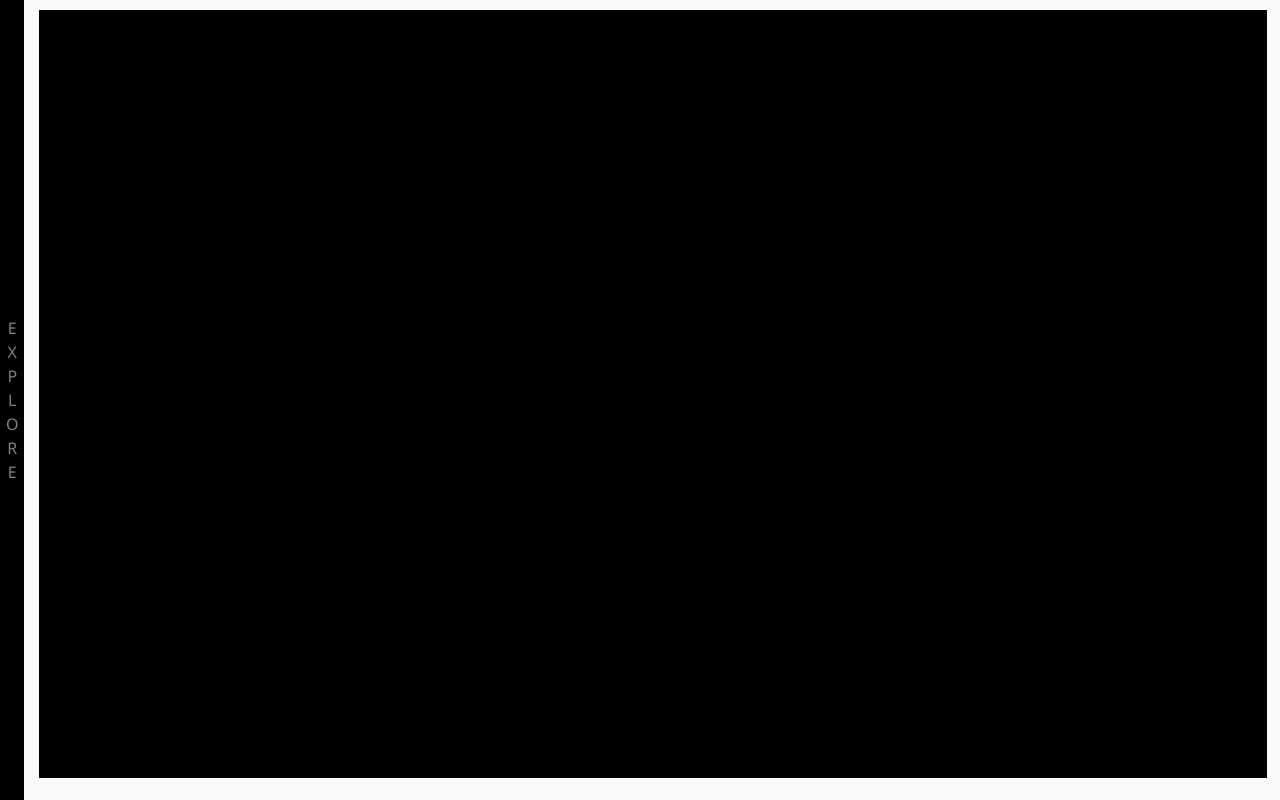
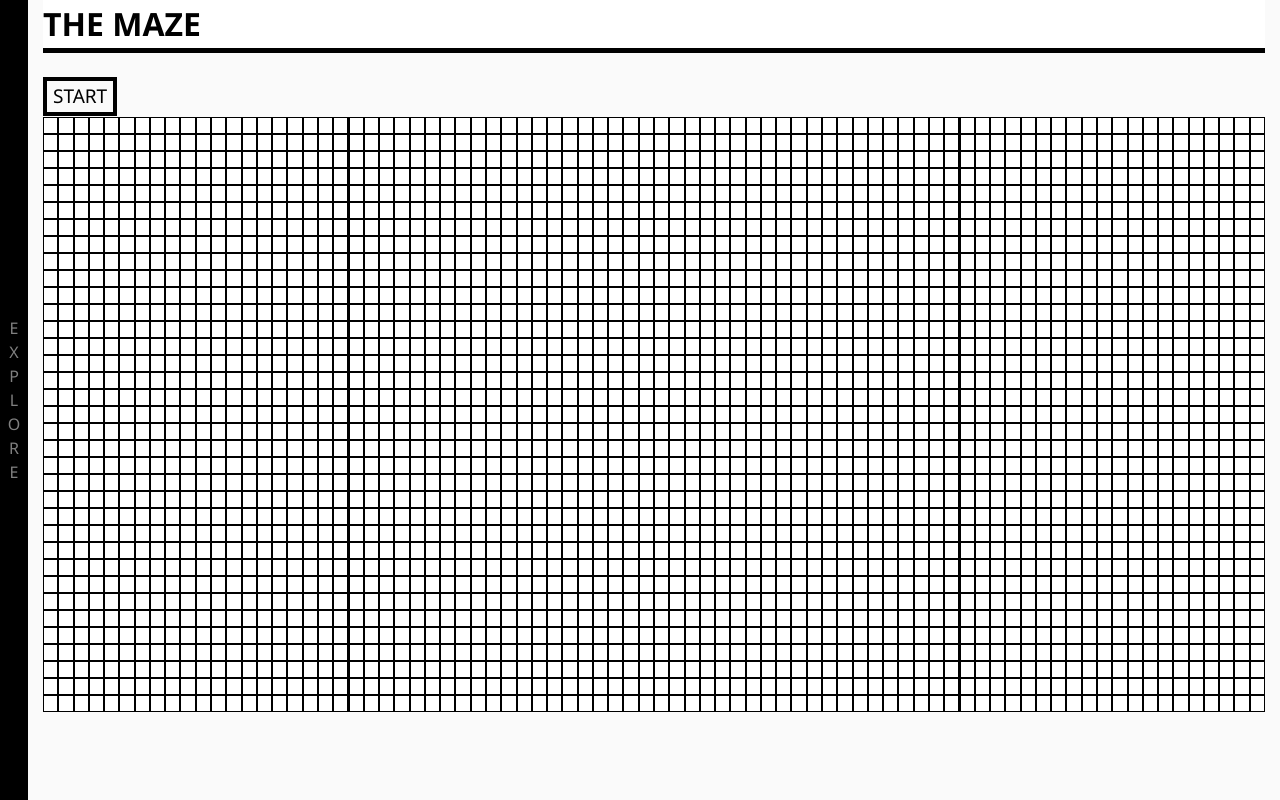
Before and after one commit to Cyber-Kakashi/algo-ventures, an Angular app: page /home/life in a window 1280 px wide. Before the commit this address led to /home/ants. Built offline with nearby package versions, Linux system fonts and the light colour scheme.

Commit message:
completed the game of life

```diff
--- a/src/app/app.component.ts
+++ b/src/app/app.component.ts
@@ -10,6 +10,6 @@ export class AppComponent implements OnInit {
   constructor(private router: Router) {}
 
   ngOnInit(): void {
-    this.router.navigate(['/home/ants']);
+    this.router.navigate(['/home/life']);
   }
 }
--- /dev/null
+++ b/src/app/home/game-of-life/game-of-life.component.html
@@ -0,0 +1,38 @@
+<div class="col-lg-12">
+  <div class="row title">THE MAZE</div>
+  <br />
+  <div class="row">
+    <div class="col-lg-6">
+      <button
+        mat-button
+        class="regular-button"
+        [disabled]="inProcess"
+        (click)="startGame()"
+      >
+        START</button
+      >&nbsp;
+    </div>
+  </div>
+</div>
+
+<div class="col-lg-12">
+  <div class="grid-container">
+    <mat-grid-list
+      class="grid-list"
+      *ngFor="let list of tiles"
+      gutterSize="0px"
+      [cols]="rows"
+      rowHeight="17px"
+    >
+      <mat-grid-tile
+        *ngFor="let tile of list"
+        [colspan]="tile.cols"
+        [rowspan]="tile.rows"
+        [class.black]="tile.val === 1"
+        class="tile"
+        (click)="setGame(tile)"
+      >
+      </mat-grid-tile>
+    </mat-grid-list>
+  </div>
+</div>
--- /dev/null
+++ b/src/app/home/game-of-life/game-of-life.component.scss
@@ -0,0 +1,30 @@
+.title {
+  background-color: var(--white);
+  border-bottom: 5px solid var(--black);
+  color: var(--black);
+  font-size: 32px;
+  font-weight: 700;
+  margin: 0;
+}
+
+.grid-container {
+  background-color: black;
+}
+
+.grid-list {
+  margin-bottom: 0px;
+}
+
+.tile-border {
+  border: 3px solid;
+  border-radius: 1px;
+}
+
+.tile {
+  background-color: white;
+  border: 1px solid black;
+}
+
+.black {
+  background-color: black !important;
+}
--- /dev/null
+++ b/src/app/home/game-of-life/game-of-life.component.ts
@@ -0,0 +1,115 @@
+import { ChangeDetectorRef, Component, OnInit } from '@angular/core';
+
+export interface Tile {
+  cols: number;
+  rows: number;
+  val: number;
+}
+
+export enum Status {
+  initialized = -1,
+  visited = -9,
+}
+
+export enum Color {
+  white = 'white',
+  black = 'gray',
+}
+
+@Component({
+  selector: 'app-game-of-life',
+  templateUrl: './game-of-life.component.html',
+  styleUrls: ['./game-of-life.component.scss']
+})
+export class GameOfLifeComponent implements OnInit {
+
+  columns = 35;
+  rows = 80;
+  tiles: Array<Array<Tile>> = [];
+  newTiles: Array<Array<Tile>> = [];
+  list = [];
+  count = 0;
+  speed = 60;
+  generation = 0;
+  run = true;
+
+  constructor(private cd: ChangeDetectorRef) {}
+
+  ngOnInit(): void {
+    this.resetGrid();
+  }
+
+  // Remember that x => j and y => i
+  resetGrid(): void {
+    this.tiles = [];
+    for (let i = 0; i < this.columns; i++) {
+      for (let j = 0; j < this.rows; j++) {
+        this.list.push(
+          this.createNewTile(0)
+        );
+      }
+      this.tiles.push(this.list);
+      this.list = [];
+    }
+    this.newTiles = undefined;
+  }
+
+  async startGame(): Promise<any> {
+    this.generation = 0;
+    while (this.generation < 100) {
+      this.newTiles = this.deepCloneArray(this.tiles);
+      for (let i = 0; i < this.columns; i++) {
+        for (let j = 0; j < this.rows; j++) {
+          if (!this.newTiles[i][j].val && this.totalNeighbors(i, j) === 3) {
+            this.newTiles[i][j].val = 1;
+          }else if (this.newTiles[i][j].val && (this.totalNeighbors(i, j) > 3 || this.totalNeighbors(i, j) < 2)) {
+            this.newTiles[i][j].val = 0;
+          }
+        }
+      }
+      this.generation += 1;
+      await this.delay(0);
+      this.tiles = this.deepCloneArray(this.newTiles);
+    }
+  }
+
+
+  totalNeighbors(x: number, y: number): number {
+    let nbrs = 0;
+    for (let i = -1; i <= 1; i++) {
+      for (let j = -1; j <= 1 ; j++) {
+        if (this.tiles[(x + i + this.columns) % this.columns][(y + j + this.rows) % this.rows].val) {
+          nbrs += 1;
+        }
+      }
+    }
+    if (this.tiles[x][y].val) {
+      nbrs -= 1;
+    }
+    return nbrs;
+  }
+
+  deepCloneArray(array: Array<Array<Tile>>): Array<Array<Tile>> {
+    return array.map((x) => {
+      let list: Array<Tile>;
+      list = x.map((y) => Object.assign({}, y));
+      return list;
+    });
+  }
+
+  createNewTile(val): Tile {
+    return {
+      cols: 1,
+      rows: 1,
+      val,
+    };
+  }
+
+  setGame(tile: Tile): void {
+    tile.val = 1;
+  }
+
+  async delay(ms: number): Promise<any> {
+    return new Promise((resolve) => setTimeout(resolve, ms));
+  }
+}
--- a/src/app/home/home-routing.module.ts
+++ b/src/app/home/home-routing.module.ts
@@ -3,6 +3,7 @@ import { Routes, RouterModule } from '@angular/router';
 import { HomeComponent } from './home.component';
 import { MazeTraversalComponent } from './maze-traversal/maze-traversal.component';
 import { AntsComponent } from './ants/ants.component';
+import { GameOfLifeComponent } from './game-of-life/game-of-life.component';
 
 const routes: Routes = [
   {
@@ -18,6 +19,10 @@ const routes: Routes = [
         path: 'ants',
         component: AntsComponent,
       },
+      {
+        path: 'life',
+        component: GameOfLifeComponent,
+      },
     ],
   },
 ];
--- a/src/app/home/home.component.html
+++ b/src/app/home/home.component.html
@@ -2,7 +2,8 @@
   <mat-sidenav #sidenav mode="over">
     <button mat-button class="nav-links" (click)="antSim()">ANT SIM</button
     ><br />
-    <button mat-button class="nav-links" (click)="maze()">THE MAZE</button>
+    <button mat-button class="nav-links" (click)="maze()">THE MAZE</button><br>
+    <button mat-button class="nav-links" (click)="life()">THE LIFE</button>
   </mat-sidenav>
 
   <mat-sidenav-content>
--- a/src/app/home/home.component.ts
+++ b/src/app/home/home.component.ts
@@ -19,4 +19,8 @@ export class HomeComponent implements OnInit {
   maze(): void {
     this.router.navigate(['/home/maze']);
   }
+
+  life(): void {
+    this.router.navigate(['/home/life']);
+  }
 }
--- a/src/app/home/home.module.ts
+++ b/src/app/home/home.module.ts
@@ -10,9 +10,10 @@ import { MatGridListModule } from '@angular/material/grid-list';
 import { MatSliderModule } from '@angular/material/slider';
 import { FormsModule } from '@angular/forms';
 import { AntsComponent } from './ants/ants.component';
+import { GameOfLifeComponent } from './game-of-life/game-of-life.component';
 
 @NgModule({
-  declarations: [HomeComponent, MazeTraversalComponent, AntsComponent],
+  declarations: [HomeComponent, MazeTraversalComponent, AntsComponent, GameOfLifeComponent],
   imports: [
     CommonModule,
     MatSliderModule,
```
Also changed, not shown: 1 other file (tests, documents, lock files or other folders).
